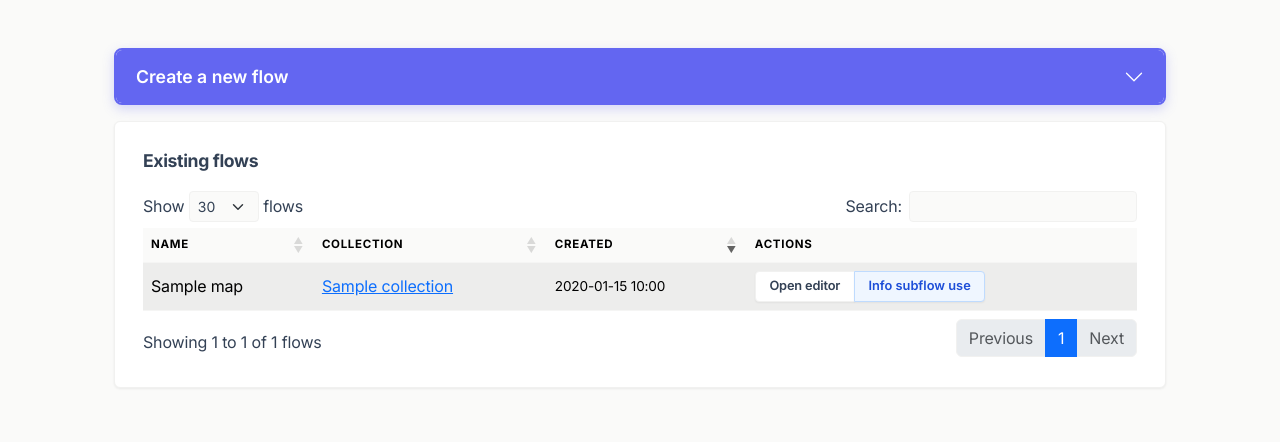
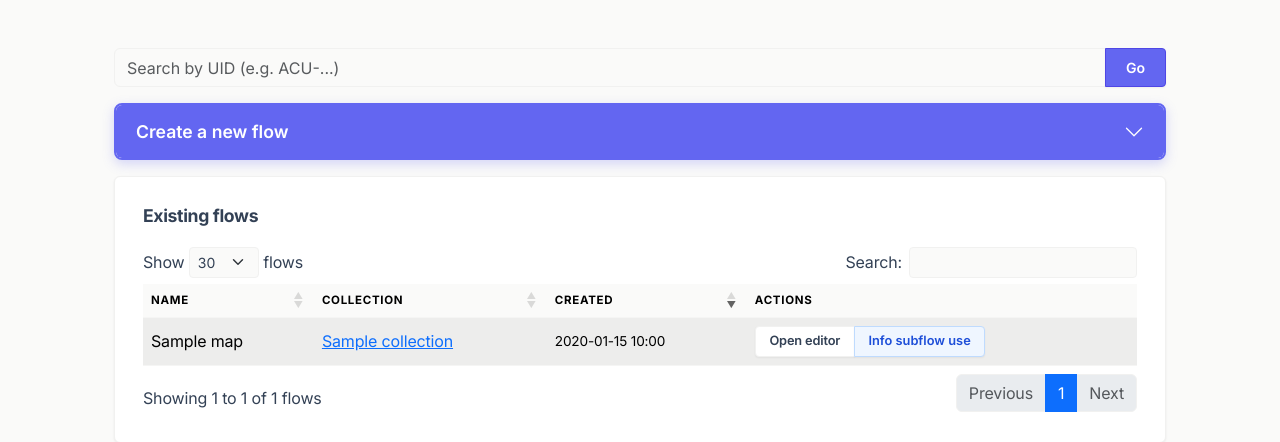
Before and after one commit to trezzano/testcanvas, a Django app: template testcanvas-core/testcanvas/templates/testcanvas/maps/maps_list.html in a window 1280 px wide. Shown: the part 55-497 px from the top of the page. Run offline with Django 3.2, Linux system fonts and the light colour scheme; the template is opened without the code that fills it: most values are stand-ins (such as "Sample title", 1, 10 or a date in 2020); some libraries are stand-ins or nearby versions.

Commit message:
add nav stuffs

```diff
--- a/testcanvas-core/testcanvas/static/css/traceability.css
+++ b/testcanvas-core/testcanvas/static/css/traceability.css
@@ -12,9 +12,10 @@ body.traceability-page { display: flex; flex-direction: column; overflow: hidden
 .traceability-page .app-header h1 { font-size: 1.05rem; }
 
 /* Right side: the single, isolated "Back to editor" link, pushed to the edge. */
-.header-right { display: flex; align-items: center; margin-left: auto; }
+.header-right { display: flex; align-items: center; gap: 1.1rem; margin-left: auto; }
 /* Reset the base .header-link auto margin so spacing is driven by the wrapper. */
 .header-right .header-link { margin-left: 0; }
+
 
 /* Left side: the control cluster laid out in a row with comfortable spacing. */
 .header-actions { display: flex; align-items: center; gap: .9rem; }
--- a/testcanvas-core/testcanvas/templates/testcanvas/maps/maps_list.html
+++ b/testcanvas-core/testcanvas/templates/testcanvas/maps/maps_list.html
@@ -37,6 +37,14 @@
 {% block content %}
 <div class="map-list-layout">
     <div class="map-list-main">
+        {# Search any artefact by UID: the GET form hits a bounce view that redirects to dynamic_show_by_uid. #}
+        {# Plain Bootstrap input-group (no .card wrapper, so no custom hover effects). #}
+        <form class="input-group mb-3" method="get" action="{% url 'testcanvas:search_by_uid' %}">
+            <input type="search" name="uid" class="form-control" required
+                   placeholder="{% translate 'Search by UID (e.g. ACU-...)' %}"
+                   aria-label="{% translate 'Search by UID' %}">
+            <button type="submit" class="btn btn-primary">{% translate "Go" %}</button>
+        </form>
         {# Bootstrap accordion: the create form stays collapsed by default to keep the list in focus. #}
         <div class="accordion mb-3" id="create-flow-accordion">
             <div class="accordion-item">
--- a/testcanvas-core/testcanvas/templates/testcanvas/traceability/traceability_flow_node.html
+++ b/testcanvas-core/testcanvas/templates/testcanvas/traceability/traceability_flow_node.html
@@ -4,7 +4,7 @@
 {% block title %}{% translate "Traceability" %} · {{ flow_node.title }}{% endblock %}
 {% block body_class %}traceability-page{% endblock %}
 {% block extra_css %}
-    <link rel="stylesheet" href="{% static 'css/traceability.css' %}?v=20260812b">
+    <link rel="stylesheet" href="{% static 'css/traceability.css' %}?v=20261012a">
 {% endblock %}
 {% block body %}
     <header class="app-header">
@@ -39,6 +39,9 @@
 
         {# RIGHT: single, isolated action to leave the traceability view. #}
         <div class="header-right">
+            {# Open the parent map through the UID resolver so the current Flow Node is highlighted in the editor. #}
+            <a class="header-link full-page-spinner" href="{% url 'testcanvas:dynamic_show_by_uid' flow_node.node_uid %}" title="{% translate 'Open the map highlighting this node' %}">⊕ {% translate "Show node in map" %}</a>
+            <span class="header-sep"></span>
             <a class="header-link back-link full-page-spinner" href="{% url 'testcanvas:map_editor' application_map.pk %}">← {% translate "Back to editor" %}</a>
         </div>
     </header>
--- a/testcanvas-core/testcanvas/urls.py
+++ b/testcanvas-core/testcanvas/urls.py
@@ -13,6 +13,7 @@ from .views.standard_views import (
     map_subflow_usage,
     # resolver
     dynamic_show_by_uid,
+    search_by_uid,
     # traceability page
     flow_node_traceability,
     flow_node_traceability_matrix,
@@ -67,6 +68,8 @@ urlpatterns = [
 
     # smart page resolver from uid
     path('dynamic_show_by_uid/<str:uid>', dynamic_show_by_uid, name='dynamic_show_by_uid'),
+    # GET search form bounce: ?uid=... -> dynamic_show_by_uid/<uid>
+    path('search-by-uid/', search_by_uid, name='search_by_uid'),
 
     # traceability page
     path('flow-node/<int:node_id>/traceability/', flow_node_traceability, name='flow_node_traceability'),
```
Also changed, not shown: testcanvas-core/testcanvas/views/standard_views.py (+24 -0 lines).
